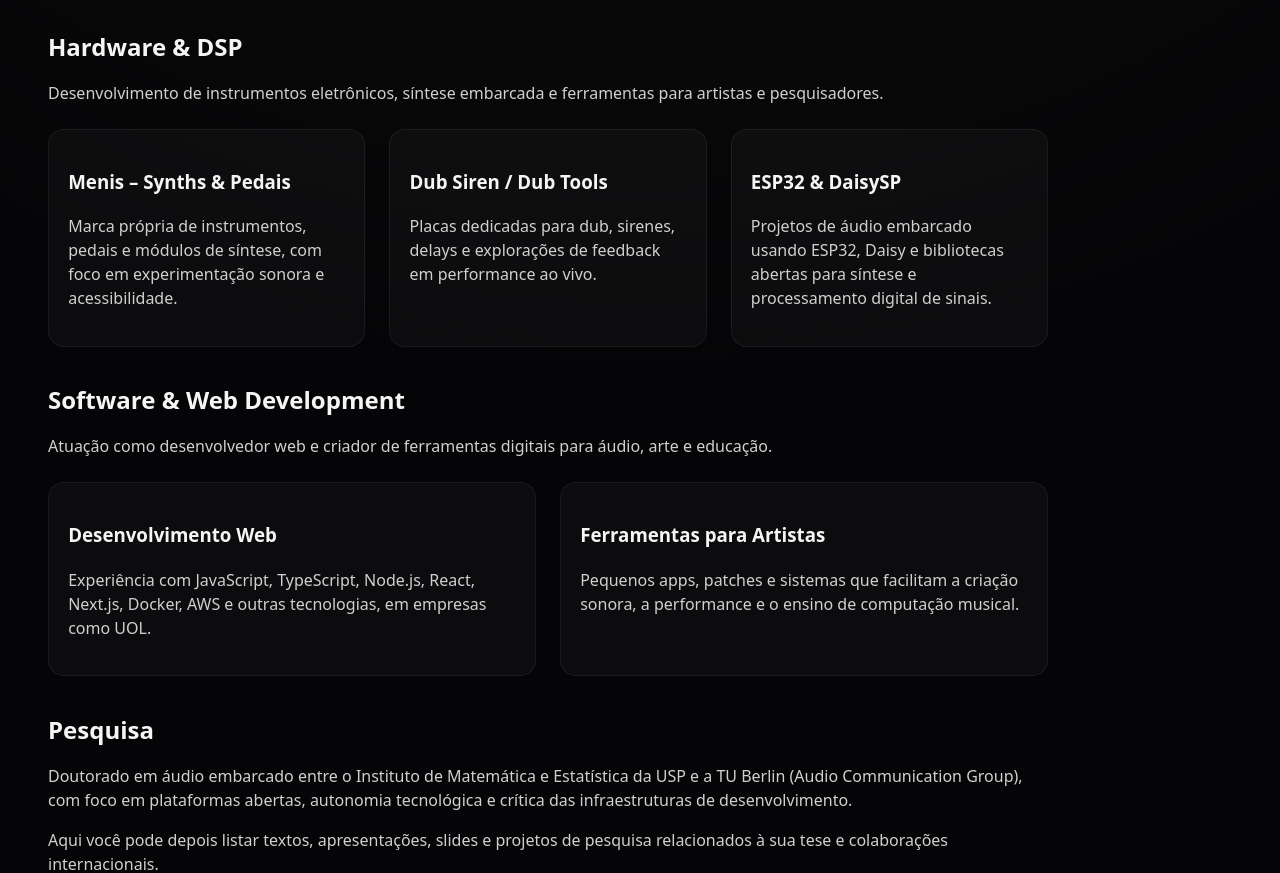
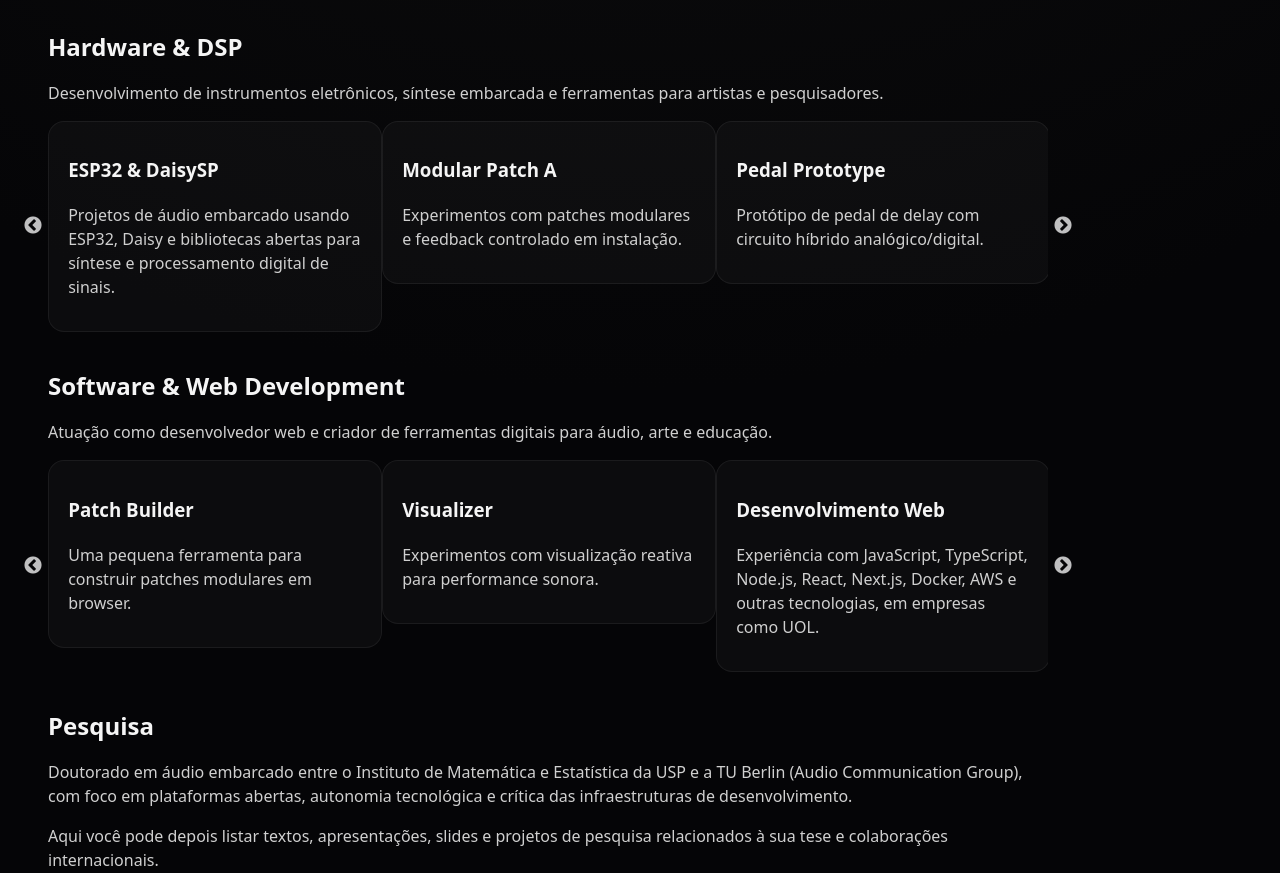
Before and after one commit to viniciusfersil123/vinicius-portfolio, a React (Vite) app: page / in a window 1280 px wide. Shown: the part 960-1833 px from the top of the page. Built offline with nearby package versions, Linux system fonts and the light colour scheme.

Commit message:
adiciona carosel em todos conteudos

```diff
--- a/src/App.tsx
+++ b/src/App.tsx
@@ -1,4 +1,3 @@
-import { useEffect, useRef, useState } from "react";
 import "./App.css";
 import Slider from "react-slick";
 import "slick-carousel/slick/slick.css";
@@ -10,6 +9,8 @@ const sliderSettings = {
   slidesToShow: 3,
   slidesToScroll: 1,
   arrows: true,
+  autoplay: true,
+  autoplaySpeed: 2500,
   swipeToSlide: true,
   responsive: [
     {
@@ -39,84 +40,53 @@ function App() {
     { title: "Obra / Projeto 4", text: "Outro trabalho aqui." },
   ];
 
-  const carouselRef = useRef<HTMLDivElement | null>(null);
-  const [cardWidth, setCardWidth] = useState(260); // fallback
+  const techCards = [
+    {
+      title: "Menis – Synths & Pedais",
+      text: "Marca própria de instrumentos, pedais e módulos de síntese, com foco em experimentação sonora e acessibilidade.",
+    },
+    {
+      title: "Dub Siren / Dub Tools",
+      text: "Placas dedicadas para dub, sirenes, delays e explorações de feedback em performance ao vivo.",
+    },
+    {
+      title: "ESP32 & DaisySP",
+      text: "Projetos de áudio embarcado usando ESP32, Daisy e bibliotecas abertas para síntese e processamento digital de sinais.",
+    },
+    {
+      title: "Modular Patch A",
+      text: "Experimentos com patches modulares e feedback controlado em instalação.",
+    },
+    {
+      title: "Pedal Prototype",
+      text: "Protótipo de pedal de delay com circuito híbrido analógico/digital.",
+    },
+    {
+      title: "Live Set – 2018",
+      text: "Conjunto de performances ao vivo usando circuit bending e síntese granular.",
+    },
+  ];
 
-  // calcula largura do passo (largura do card + gap) depois do mount
-  useEffect(() => {
-    const el = carouselRef.current;
-    if (!el) return;
+  const softwareCards = [
+    {
+      title: "Desenvolvimento Web",
+      text: "Experiência com JavaScript, TypeScript, Node.js, React, Next.js, Docker, AWS e outras tecnologias, em empresas como UOL.",
+    },
+    {
+      title: "Ferramentas para Artistas",
+      text: "Pequenos apps, patches e sistemas que facilitam a criação sonora, a performance e o ensino de computação musical.",
+    },
+    {
+      title: "Patch Builder",
+      text: "Uma pequena ferramenta para construir patches modulares em browser.",
+    },
+    {
+      title: "Visualizer",
+      text: "Experimentos com visualização reativa para performance sonora.",
+    },
+  ];
 
-    const computeWidth = () => {
-      const children = el.querySelectorAll(".card.small");
-      if (children.length >= 2) {
-        const a = children[0] as HTMLElement;
-        const b = children[1] as HTMLElement;
-        const gap = b.offsetLeft - a.offsetLeft - a.offsetWidth;
-        const cw = a.offsetWidth + gap;
-        setCardWidth(cw);
-        return cw;
-      } else if (children.length === 1) {
-        const a = children[0] as HTMLElement;
-        setCardWidth(a.offsetWidth);
-        return a.offsetWidth;
-      }
-      return cardWidth;
-    };
 
-    // inicializa posição para o primeiro card real (índice 1, pois o índice 0 é clone do último)
-    const init = () => {
-      // aguarda render
-      requestAnimationFrame(() => {
-        if (!el) return;
-        const children = el.querySelectorAll(".card.small");
-        if (children.length > 1) {
-          const cw = computeWidth();
-          // posiciona no primeiro real
-          el.scrollLeft = cw;
-        }
-      });
-    };
-
-    init();
-    window.addEventListener("resize", computeWidth);
-    return () => window.removeEventListener("resize", computeWidth);
-  }, [carouselRef]);
-
-  // navegação por setas (avança/recua um passo)
-  const scrollByStep = (dir: number) => {
-    const el = carouselRef.current;
-    if (!el) return;
-    el.scrollBy({ left: dir * cardWidth, behavior: "smooth" });
-  };
-
-  // lógica de loop: quando chegar ao clone, pula para a posição real correspondente sem animação
-  const onScroll = () => {
-    const el = carouselRef.current;
-    if (!el) return;
-    const children = el.querySelectorAll(".card.small");
-    const n = cards.length; // número de cards reais
-    if (children.length < n + 2) return; // sanity
-
-    const idxFloat = el.scrollLeft / cardWidth;
-
-    // tolerância para detectar os clones (mais robusto durante animação/smooth scroll)
-    // se estamos no clone do último (índice ~0) -> pula para último real (índice n)
-    if (idxFloat <= 0.5) {
-      el.style.scrollBehavior = "auto";
-      el.scrollLeft = cardWidth * n;
-      setTimeout(() => (el.style.scrollBehavior = "smooth"), 60);
-      return;
-    }
-
-    // se estamos no clone do primeiro (índice ~n+1) -> pula para primeiro real (índice 1)
-    if (idxFloat >= n + 0.5) {
-      el.style.scrollBehavior = "auto";
-      el.scrollLeft = cardWidth;
-      setTimeout(() => (el.style.scrollBehavior = "smooth"), 60);
-      return;
-    }
-  };
   return (
     <div className="app">
       <header className="navbar">
@@ -231,29 +201,16 @@ function App() {
             Desenvolvimento de instrumentos eletrônicos, síntese embarcada e
             ferramentas para artistas e pesquisadores.
           </p>
-          <div className="cards-grid">
-            <article className="card">
-              <h3>Menis – Synths & Pedais</h3>
-              <p>
-                Marca própria de instrumentos, pedais e módulos de síntese, com
-                foco em experimentação sonora e acessibilidade.
-              </p>
-            </article>
-            <article className="card">
-              <h3>Dub Siren / Dub Tools</h3>
-              <p>
-                Placas dedicadas para dub, sirenes, delays e explorações de
-                feedback em performance ao vivo.
-              </p>
-            </article>
-            <article className="card">
-              <h3>ESP32 & DaisySP</h3>
-              <p>
-                Projetos de áudio embarcado usando ESP32, Daisy e bibliotecas
-                abertas para síntese e processamento digital de sinais.
-              </p>
-            </article>
-          </div>
+          <Slider {...sliderSettings}>
+            {techCards.map((c, i) => (
+              <div key={i}>
+                <article className="card small">
+                  <h3>{c.title}</h3>
+                  <p>{c.text}</p>
+                </article>
+              </div>
+            ))}
+          </Slider>
         </section>
 
         {/* SOFTWARE */}
@@ -263,22 +220,16 @@ function App() {
             Atuação como desenvolvedor web e criador de ferramentas digitais
             para áudio, arte e educação.
           </p>
-          <div className="cards-grid">
-            <article className="card">
-              <h3>Desenvolvimento Web</h3>
-              <p>
-                Experiência com JavaScript, TypeScript, Node.js, React, Next.js,
-                Docker, AWS e outras tecnologias, em empresas como UOL.
-              </p>
-            </article>
-            <article className="card">
-              <h3>Ferramentas para Artistas</h3>
-              <p>
-                Pequenos apps, patches e sistemas que facilitam a criação
-                sonora, a performance e o ensino de computação musical.
-              </p>
-            </article>
-          </div>
+          <Slider {...sliderSettings}>
+            {softwareCards.map((c, i) => (
+              <div key={i}>
+                <article className="card small">
+                  <h3>{c.title}</h3>
+                  <p>{c.text}</p>
+                </article>
+              </div>
+            ))}
+          </Slider>
         </section>
 
         {/* RESEARCH */}
```
